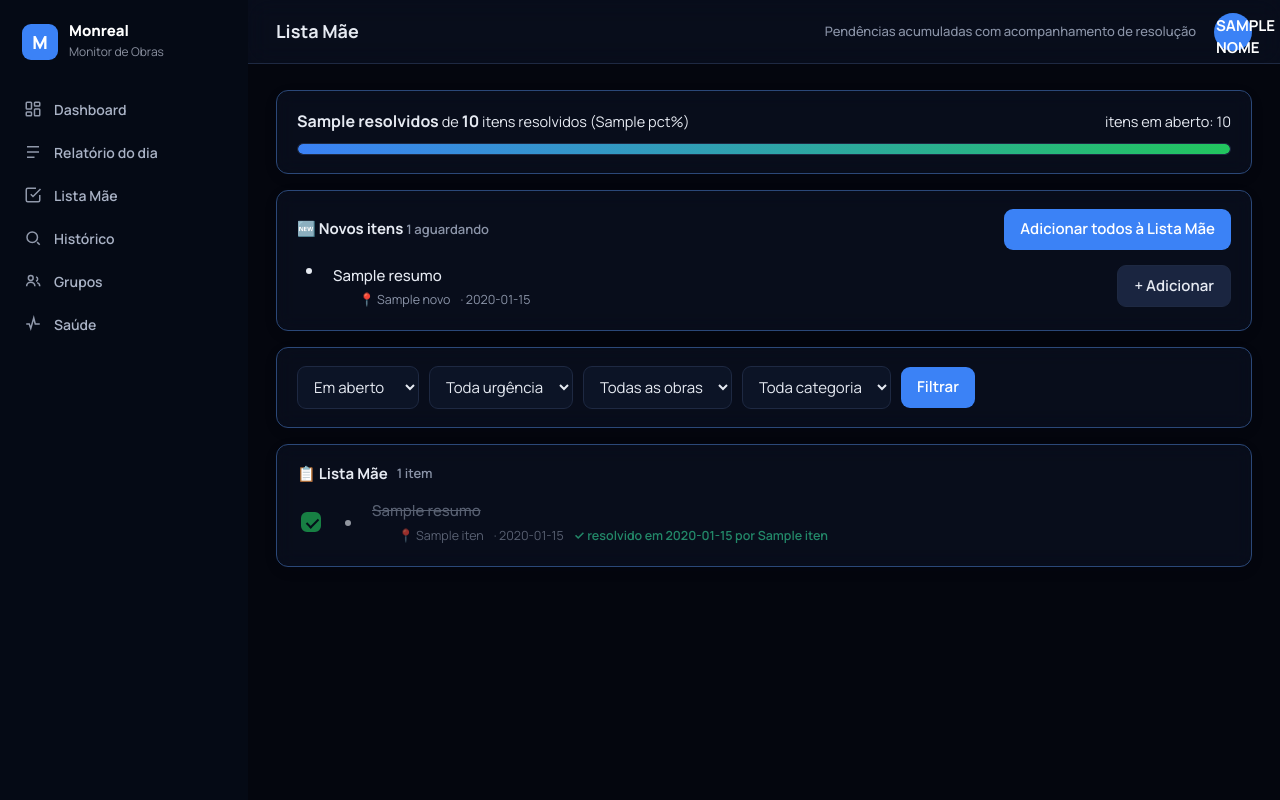
After one commit to arch0615/Intelligent-Monitoring-System-for-Construction-Site-WhatsApp-Groups, a FastAPI app: template api/app/templates/lista_mae.html in a window 1280 px wide. The commit adds this page. Run offline with FastAPI, Linux system fonts and the light colour scheme; the template is opened without the code that fills it: most values are stand-ins (such as "Sample title", 1, 10 or a date in 2020); parts of the project's set-up code (start-up, migrations or seed data) failed here and were passed over; some libraries are stand-ins or nearby versions.

Commit message:
feat: Lista Mãe — lista de pendências persistente com checkboxes (spec #2)
Cada análise (pendência/dúvida/decisão) vira um item de uma lista de tarefas
acumulada, com estado de resolução persistido no banco.

- migration 004: colunas resolvido/resolvido_em/resolvido_por/na_lista_mae/
  adicionado_em em analises; backfill do histórico como já-na-lista
- db.py: lista_mae_itens (filtros status/urgência/obra/categoria),
  lista_mae_novos (inbox de triagem), lista_mae_progresso, resolver_item
  (registra data + autor) / reabrir, adicionar_lista (individual/todos)
- rotas: GET /lista-mae (filtros), POST /lista-mae/adicionar,
  POST /api/lista-mae/{id}/toggle (AJAX, marca/reabre sem recarregar)
- página lista_mae.html: barra de progresso azul->verde, seção "Novos itens"
  com "Adicionar todos", filtros, checkboxes com risco + data de resolução,
  badge NOVO nos itens do dia; item no menu lateral

Interpretação: histórico entra automaticamente na Lista Mãe; itens novos
passam por uma triagem ("Novos itens") antes de entrar — ajustável se o
cliente preferir inclusão automática.

Co-Authored-By: Claude Opus 4.8 <noreply@anthropic.com>

```diff
--- a/api/app/main.py
+++ b/api/app/main.py
@@ -9,7 +9,7 @@ from contextlib import asynccontextmanager
 from datetime import date
 
 import psycopg
-from fastapi import Depends, FastAPI, Form, Query, Request
+from fastapi import Depends, FastAPI, Form, HTTPException, Query, Request
 from fastapi.responses import HTMLResponse, RedirectResponse, Response
 from fastapi.staticfiles import StaticFiles
 from fastapi.templating import Jinja2Templates
@@ -212,6 +212,51 @@ def grupos_toggle(grupo_id: int, ativo: bool = Form(...), usuario: dict = Depend
     return RedirectResponse("/grupos", status_code=303)
 
 
+# ============================= Lista Mãe (protegido) =====================
+@app.get("/lista-mae", response_class=HTMLResponse)
+def lista_mae_html(request: Request, status: str = "aberto", urgencia: str = "",
+                   grupo_id: str | None = None, categoria: str = "",
+                   usuario: dict = Depends(auth.requer_login)):
+    gid = _parse_grupo_id(grupo_id)
+    urg = urgencia if urgencia in db._URGENCIAS else None
+    cat = categoria if categoria in db._CATEGORIAS else None
+    st = status if status in ("aberto", "resolvidos", "todos") else "aberto"
+    return templates.TemplateResponse(
+        request, "lista_mae.html",
+        {
+            "usuario": usuario,
+            "itens": db.lista_mae_itens(st, urg, gid, cat),
+            "novos": db.lista_mae_novos(),
+            "progresso": db.lista_mae_progresso(urg, gid, cat),
+            "grupos": db.listar_grupos(),
+            "f": {"status": st, "urgencia": urgencia, "grupo_id": gid, "categoria": categoria},
+        },
+    )
+
+
+@app.post("/lista-mae/adicionar")
+def lista_mae_adicionar(item_id: str = Form(""), todos: str = Form(""),
+                        usuario: dict = Depends(auth.requer_login)):
+    if todos:
+        db.adicionar_lista(todos=True)
+    elif item_id.isdigit():
+        db.adicionar_lista(int(item_id))
+    return RedirectResponse("/lista-mae", status_code=303)
+
+
+@app.post("/api/lista-mae/{item_id}/toggle")
+def api_lista_toggle(item_id: int, resolver: bool = Form(...),
+                     usuario: dict = Depends(auth.requer_login)):
+    novo = db.resolver_item(item_id, resolver, usuario["id"])
+    if novo is None:
+        raise HTTPException(status_code=404, detail="Item não encontrado")
+    return {
+        "resolvido": novo["resolvido"],
+        "resolvido_em": novo["resolvido_em"].strftime("%d/%m/%Y") if novo["resolvido_em"] else None,
+        "por": usuario["nome"] if novo["resolvido"] else None,
+    }
+
+
 # ============================== API (protegido) ==========================
 @app.get("/api/relatorio")
 def api_relatorio(data: str | None = None, grupo_id: str | None = None,
--- a/api/app/templates/base.html
+++ b/api/app/templates/base.html
@@ -270,6 +270,10 @@
           <svg viewBox="0 0 24 24" fill="none" stroke="currentColor" stroke-width="2"><path d="M4 5h16M4 12h16M4 19h10"/></svg>
           Relatório do dia
         </a>
+        <a href="/lista-mae" class="{{ 'active' if p.startswith('/lista-mae') else '' }}">
+          <svg viewBox="0 0 24 24" fill="none" stroke="currentColor" stroke-width="2"><path d="M9 11l3 3L22 4"/><path d="M21 12v7a2 2 0 0 1-2 2H5a2 2 0 0 1-2-2V5a2 2 0 0 1 2-2h11"/></svg>
+          Lista Mãe
+        </a>
         <a href="/historico" class="{{ 'active' if p.startswith('/historico') else '' }}">
           <svg viewBox="0 0 24 24" fill="none" stroke="currentColor" stroke-width="2"><circle cx="11" cy="11" r="7"/><path d="M21 21l-3.5-3.5"/></svg>
           Histórico
--- /dev/null
+++ b/api/app/templates/lista_mae.html
@@ -0,0 +1,170 @@
+{% extends "base.html" %}
+{% block titulo %}Lista Mãe{% endblock %}
+{% block cabecalho %}Lista Mãe{% endblock %}
+{% block subcabecalho %}Pendências acumuladas com acompanhamento de resolução{% endblock %}
+
+{% set rot_cat = {"pendencia": "Pendência", "duvida": "Dúvida", "decisao": "Decisão"} %}
+{% set rot_urg = {"critica": "Crítica", "alta": "Alta", "media": "Média", "baixa": "Baixa"} %}
+
+{% block conteudo %}
+<style>
+  .lm-prog-head { display:flex; justify-content:space-between; align-items:baseline; margin-bottom:10px; font-size:14.5px; }
+  .lm-prog-head b { font-size:16px; }
+  .lm-bar { height:12px; border-radius:999px; background:#132038; overflow:hidden; border:1px solid var(--line); }
+  .lm-bar-fill { height:100%; border-radius:999px; background:linear-gradient(90deg,#3b82f6,#22c55e); transition:width .35s ease; }
+
+  .section-title.spread { display:flex; justify-content:space-between; align-items:center; gap:12px; }
+
+  .lm-item { align-items:center; }
+  .lm-check { appearance:none; -webkit-appearance:none; flex:0 0 auto; width:20px; height:20px; border:2px solid var(--line); border-radius:6px; background:#0c1426; cursor:pointer; position:relative; transition:.15s; margin-top:1px; }
+  .lm-check:hover { border-color:var(--accent); }
+  .lm-check:checked { background:#22c55e; border-color:#22c55e; }
+  .lm-check:checked::after { content:""; position:absolute; left:6px; top:2px; width:5px; height:10px; border:solid #04121a; border-width:0 2.5px 2.5px 0; transform:rotate(45deg); }
+  .lm-check:disabled { opacity:.5; cursor:wait; }
+
+  .lm-item.resolvido .txt { text-decoration:line-through; color:var(--muted); }
+  .lm-item.resolvido { opacity:.62; }
+  .lm-resolvido-meta { color:#34d399; font-weight:600; }
+
+  .novo-badge { display:inline-block; margin-left:8px; background:#fbbf24; color:#1c1400; font-size:10.5px; font-weight:800; letter-spacing:.04em; padding:2px 7px; border-radius:999px; vertical-align:middle; }
+
+  .cat-chip { font-weight:700; padding:2px 8px; border-radius:999px; font-size:11px; }
+  .cat-pendencia { color:#fb923c; background:rgba(251,146,60,.14); }
+  .cat-duvida    { color:#38bdf8; background:rgba(56,189,248,.14); }
+  .cat-decisao   { color:#34d399; background:rgba(52,211,153,.14); }
+</style>
+
+<!-- Barra de progresso -->
+<div class="card pad" style="margin-bottom:16px">
+  <div class="lm-prog-head">
+    <span><b id="lm-done">{{ progresso.resolvidos }}</b> de <b id="lm-total">{{ progresso.total }}</b> itens resolvidos (<span id="lm-pct">{{ progresso.pct }}</span>%)</span>
+    <span class="count">itens em aberto: {{ progresso.total - progresso.resolvidos }}</span>
+  </div>
+  <div class="lm-bar"><div class="lm-bar-fill" id="lm-bar" style="width: {{ progresso.pct }}%"></div></div>
+</div>
+
+<!-- Novos itens aguardando triagem -->
+{% if novos %}
+<div class="card pad" style="margin-bottom:16px">
+  <div class="section-title spread">
+    <span>🆕 Novos itens <span class="count">{{ novos|length }} aguardando</span></span>
+    <form method="post" action="/lista-mae/adicionar" style="margin:0">
+      <input type="hidden" name="todos" value="1">
+      <button class="btn" type="submit">Adicionar todos à Lista Mãe</button>
+    </form>
+  </div>
+  {% for i in novos %}
+    <div class="item">
+      <span class="badge u-{{ i.urgencia }}">{{ rot_urg[i.urgencia] }}</span>
+      <div class="body">
+        <div class="txt">{{ i.resumo }}</div>
+        <div class="meta">
+          <span class="cat-chip cat-{{ i.categoria }}">{{ rot_cat[i.categoria] }}</span>
+          <span>📍 {{ i.grupo_nome or "grupo" }}</span>
+          <span>· {{ i.criado_em.strftime("%d/%m %H:%M") }}</span>
+        </div>
+      </div>
+      <form method="post" action="/lista-mae/adicionar" style="margin:0">
+        <input type="hidden" name="item_id" value="{{ i.id }}">
+        <button class="btn ghost" type="submit">+ Adicionar</button>
+      </form>
+    </div>
+  {% endfor %}
+</div>
+{% endif %}
+
+<!-- Filtros -->
+<div class="card pad" style="margin-bottom:16px">
+  <form method="get" action="/lista-mae" class="toolbar">
+    <select name="status">
+      <option value="aberto"     {% if f.status == 'aberto' %}selected{% endif %}>Em aberto</option>
+      <option value="resolvidos" {% if f.status == 'resolvidos' %}selected{% endif %}>Resolvidos</option>
+      <option value="todos"      {% if f.status == 'todos' %}selected{% endif %}>Todos</option>
+    </select>
+    <select name="urgencia">
+      <option value="">Toda urgência</option>
+      {% for u in ['critica','alta','media','baixa'] %}
+        <option value="{{ u }}" {% if f.urgencia == u %}selected{% endif %}>{{ rot_urg[u] }}</option>
+      {% endfor %}
+    </select>
+    <select name="grupo_id">
+      <option value="">Todas as obras</option>
+      {% for g in grupos %}
+        <option value="{{ g.id }}" {% if f.grupo_id == g.id %}selected{% endif %}>{{ g.nome or g.wa_jid }}</option>
+      {% endfor %}
+    </select>
+    <select name="categoria">
+      <option value="">Toda categoria</option>
+      {% for c in ['pendencia','duvida','decisao'] %}
+        <option value="{{ c }}" {% if f.categoria == c %}selected{% endif %}>{{ rot_cat[c] }}</option>
+      {% endfor %}
+    </select>
+    <button class="btn" type="submit">Filtrar</button>
+  </form>
+</div>
+
+<!-- Lista Mãe -->
+<div class="card pad">
+  <div class="section-title">📋 Lista Mãe <span class="count">{{ itens|length }} {{ 'item' if itens|length == 1 else 'itens' }}</span></div>
+  {% if itens %}
+    {% for i in itens %}
+      <div class="item lm-item {{ 'resolvido' if i.resolvido }}" data-id="{{ i.id }}">
+        <input type="checkbox" class="lm-check" {{ 'checked' if i.resolvido }} aria-label="Marcar como resolvido">
+        <span class="badge u-{{ i.urgencia }}">{{ rot_urg[i.urgencia] }}</span>
+        <div class="body">
+          <div class="txt">{{ i.resumo }}{% if i.novo %}<span class="novo-badge">NOVO</span>{% endif %}</div>
+          <div class="meta">
+            <span class="cat-chip cat-{{ i.categoria }}">{{ rot_cat[i.categoria] }}</span>
+            <span>📍 {{ i.grupo_nome or "grupo" }}</span>
+            <span>· {{ i.criado_em.strftime("%d/%m/%Y") }}</span>
+            <span class="lm-resolvido-meta">{% if i.resolvido and i.resolvido_em %}✓ resolvido em {{ i.resolvido_em.strftime("%d/%m/%Y") }}{% if i.resolvido_por_nome %} por {{ i.resolvido_por_nome }}{% endif %}{% endif %}</span>
+          </div>
+        </div>
+      </div>
+    {% endfor %}
+  {% else %}
+    <div class="empty">Nenhum item para os filtros selecionados.</div>
+  {% endif %}
+</div>
+
+<script>
+  (function () {
+    const total = () => parseInt(document.getElementById('lm-total').textContent) || 0;
+    function updateProgress(delta) {
+      const done = document.getElementById('lm-done');
+      let d = (parseInt(done.textContent) || 0) + delta;
+      const t = total();
+      d = Math.max(0, Math.min(t, d));
+      done.textContent = d;
+      const pct = t ? Math.round(d / t * 100) : 0;
+      document.getElementById('lm-pct').textContent = pct;
+      document.getElementById('lm-bar').style.width = pct + '%';
+    }
+    document.querySelectorAll('.lm-check').forEach(function (cb) {
+      cb.addEventListener('change', async function () {
+        const row = cb.closest('.lm-item');
+        const id = row.dataset.id;
+        const resolver = cb.checked;
+        cb.disabled = true;
+        try {
+          const body = new URLSearchParams({ resolver: resolver ? 'true' : 'false' });
+          const r = await fetch('/api/lista-mae/' + id + '/toggle', { method: 'POST', body: body });
+          if (!r.ok) throw new Error('http ' + r.status);
+          const d = await r.json();
+          row.classList.toggle('resolvido', d.resolvido);
+          const meta = row.querySelector('.lm-resolvido-meta');
+          meta.textContent = d.resolvido
+            ? ('✓ resolvido em ' + d.resolvido_em + (d.por ? ' por ' + d.por : ''))
+            : '';
+          updateProgress(d.resolvido ? 1 : -1);
+        } catch (e) {
+          cb.checked = !resolver;
+          alert('Não foi possível atualizar o item. Tente novamente.');
+        } finally {
+          cb.disabled = false;
+        }
+      });
+    });
+  })();
+</script>
+{% endblock %}
```
Also changed, not shown: api/app/db.py (+144 -0 lines), db/migrations/004_lista_mae.sql (added).
